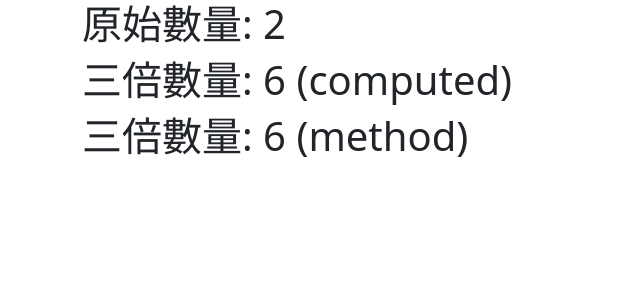
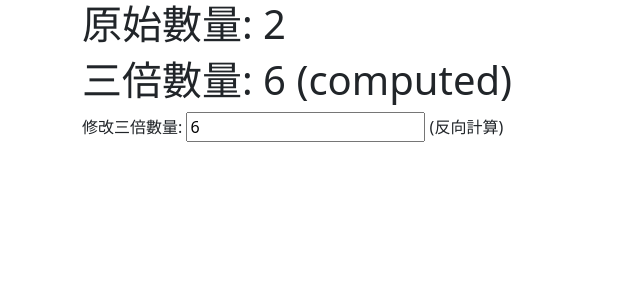
Before and after one commit to dpi627/HexVueDaily, a Vue app: page / in a window 1280 px wide. Shown: the top 300 px of the page, without its empty margins (0-640 px from the left). Built offline with nearby package versions, Linux system fonts and the light colour scheme.

Commit message:
feat: 更新 Daily10.vue，將三倍數量計算從方法轉為計算屬性，並新增反向計算功能

```diff
--- a/src/Daily10.vue
+++ b/src/Daily10.vue
@@ -2,7 +2,7 @@
   <div id="app" class="container">
     <h1>原始數量: {{ count }}</h1>
     <h1>三倍數量: {{ tripleCount }} (computed)</h1>
-    <h1>三倍數量: {{ calculateTripleCount() }} (method)</h1>
+    修改三倍數量: <input v-model="tripleCount" /> (反向計算)
   </div>
 </template>
 
@@ -11,11 +11,12 @@ import { ref, computed } from "vue";
 
 const count = ref(2);
 
-const tripleCount = computed(() => {
-  return count.value * 3;
+const tripleCount = computed({
+  get() {
+    return count.value * 3;
+  },
+  set(newValue) {
+    count.value = newValue / 3; // 反向計算
+  }
 });
-
-function calculateTripleCount() {
-  return count.value * 3;
-}
 </script>
```
